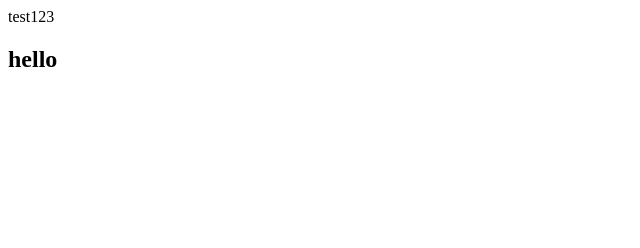
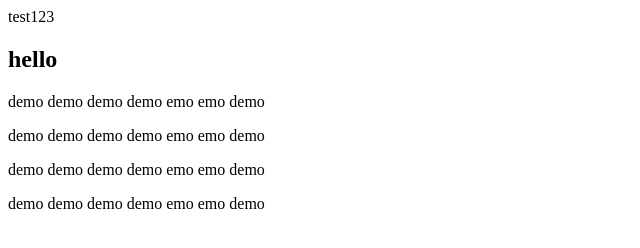
Before and after one commit to andydiner/TekDemo, a plain HTML site: page index.html in a window 1280 px wide. Shown: the whole page, without its empty margins (0-640 px from the left). Drawn offline with Linux system fonts and the light colour scheme.

Commit message:
adding <p> tag in index.html

```diff
--- a/index.html
+++ b/index.html
@@ -7,6 +7,9 @@ test123
 </head>
 <body>
 <h2> hello </h2>
-
+<p> demo demo demo demo emo emo demo </p>
+<p> demo demo demo demo emo emo demo </p>
+<p> demo demo demo demo emo emo demo </p>
+<p> demo demo demo demo emo emo demo </p>
 </body>
 </html>
```
